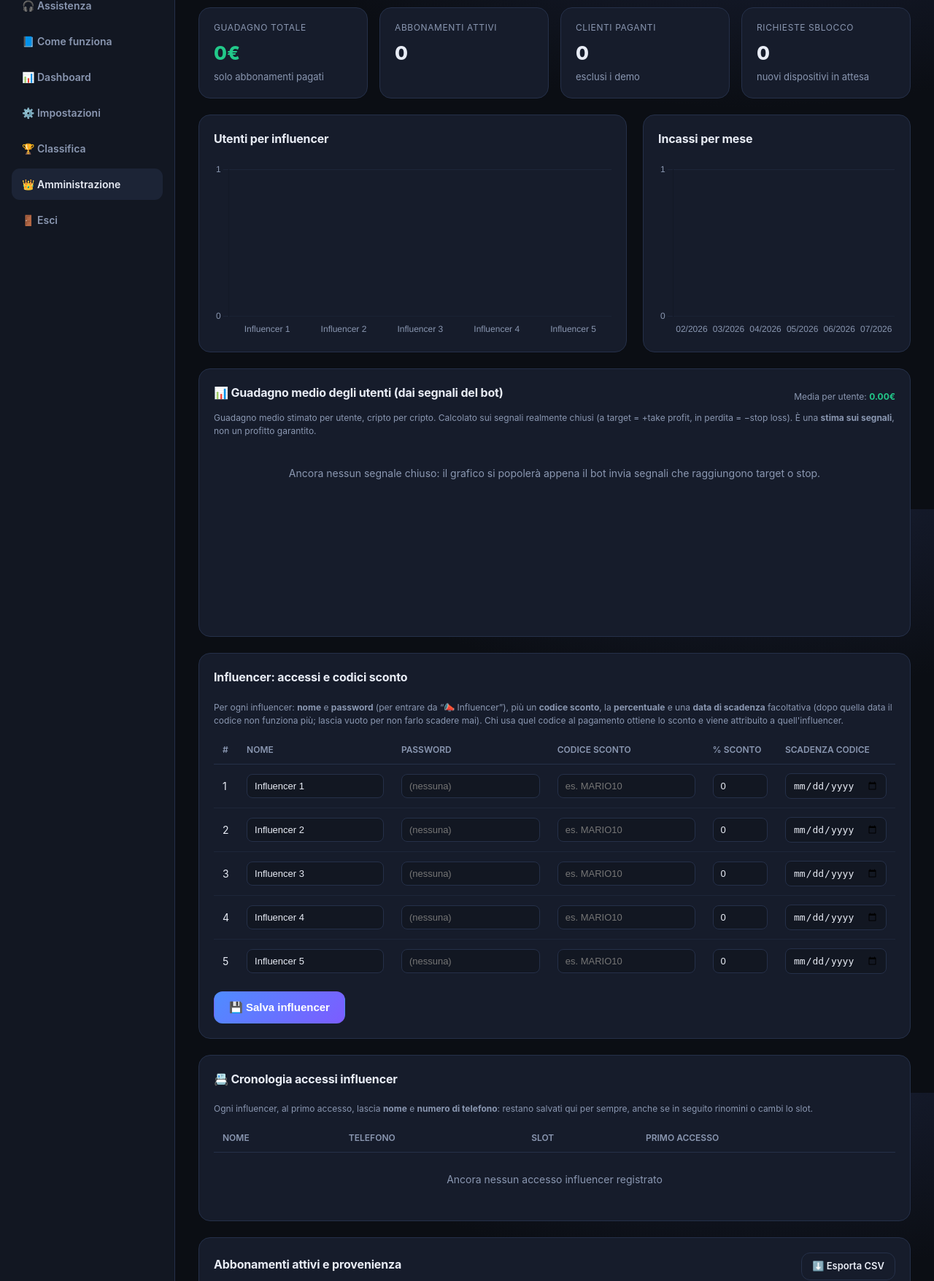
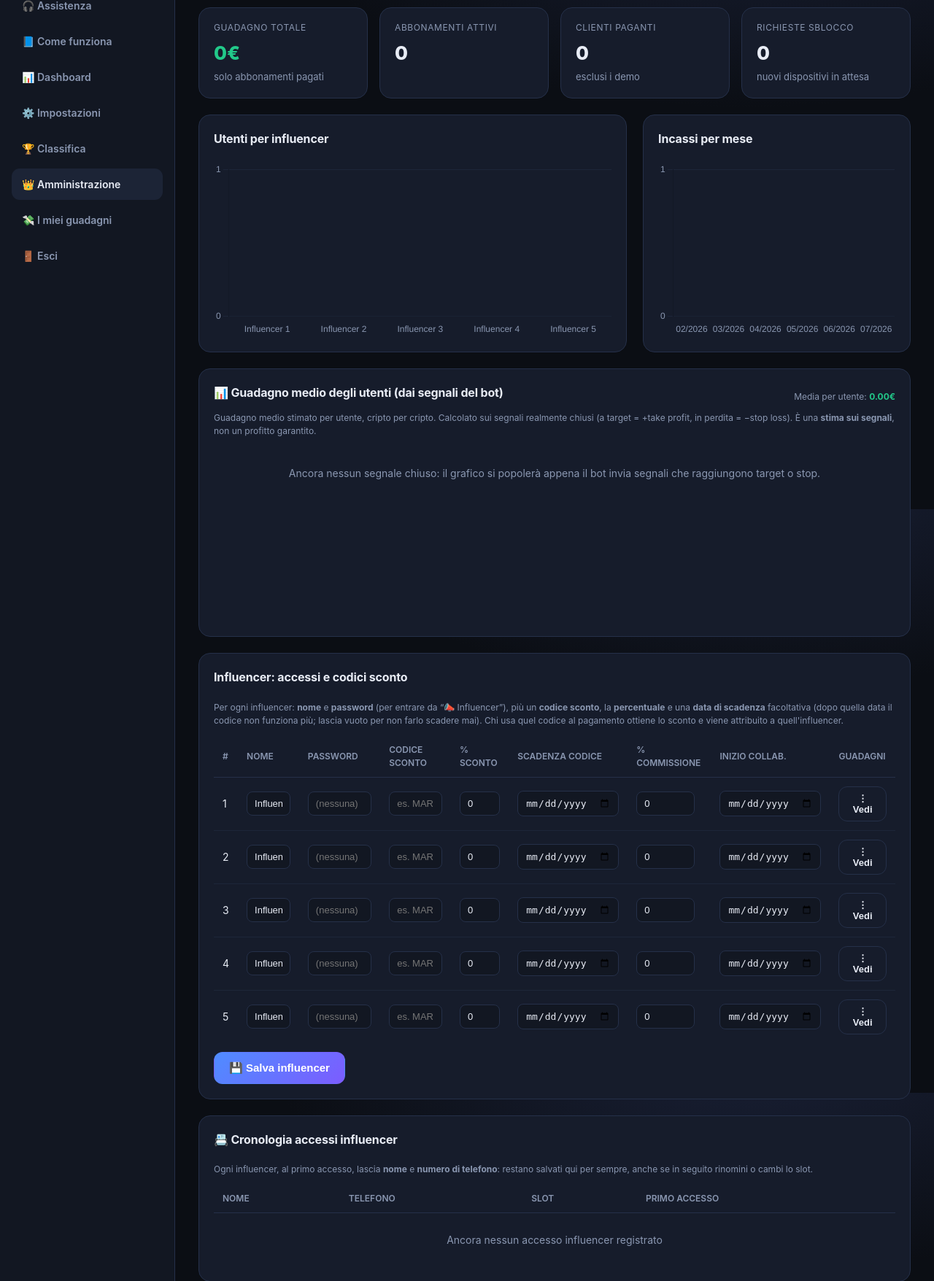
Before and after one commit to l13291221-cmyk/vcriptov, a Flask app: page /admin in a window 1280 px wide. Shown: the part 102-1858 px from the top of the page at 73% size. Run offline with Flask 3, Linux system fonts and the light colour scheme; the visitor is signed in with stand-in values (Sample User, id 1); data comes from the database, SQL or seed files in the repository; data that the repository does not hold is empty.

Commit message:
Sistema commissioni influencer: percentuale, calcolo mensile ricorrente e schermate guadagni
- Influencer: nuovi campi commission_pct e collab_start (colonne % commissione e inizio collaborazione nell'admin)
- influencer_payout(): calcola quanto devi pagargli QUESTO mese (la % su ogni abbonato ancora attivo arrivato da lui, ricorrente: se resta abbonato conta anche i mesi dopo; se disdice smette), piu stima totale, utenti del mese/totali e grafico per mese
- Annuale conta come price/12 al mese, Lifetime una volta sola nel mese d'iscrizione, utenti prima della data collaborazione esclusi
- Popup 'Guadagni' (⋮) per ogni influencer nella tabella admin, con numeri e grafico
- Pagina 'I miei guadagni' per l'influencer loggato (KPI + grafico), link in sidebar; slot salvato in sessione al login

Co-Authored-By: Claude Opus 4.8 <noreply@anthropic.com>
Claude-Session: https://claude.ai/code/session_019Kn51LXTvZbk11Mccjb1ys

```diff
--- a/app.py
+++ b/app.py
@@ -139,6 +139,8 @@ def ensure_schema():
                 "discount_code": "VARCHAR(60)",
                 "discount_pct": "FLOAT DEFAULT 0",
                 "discount_expires": "DATE",
+                "commission_pct": "FLOAT DEFAULT 0",
+                "collab_start": "DATE",
             }.items():
                 if col not in existing_i:
                     conn.execute(text(f"ALTER TABLE influencers ADD COLUMN {col} {ddl}"))
@@ -287,6 +289,96 @@ def log_admin(action: str, email: str | None = None, detail: str | None = None):
         db.session.commit()
     except Exception:
         db.session.rollback()
+
+
+def _monthly_value(plan_dict) -> float | None:
+    """Valore MENSILE di un piano per il calcolo commissioni. I piani annuali
+    valgono price/12 al mese; i Lifetime (pagamento unico) tornano None e vengono
+    contati una volta sola (nel mese d'iscrizione)."""
+    if not plan_dict:
+        return 0.0
+    if plan_dict.get("lifetime"):
+        return None
+    per_year = 12 if plan_dict.get("interval") == "year" else 1
+    return (plan_dict.get("price_eur") or 0) / per_year
+
+
+def influencer_payout(inf) -> dict:
+    """Calcola quanto il creatore deve all'influencer.
+
+    Ogni MESE, per ogni utente ancora abbonato e pagante arrivato da lui (dopo la
+    data d'inizio collaborazione), l'influencer prende la sua percentuale su quanto
+    l'utente paga quel mese. Se l'utente disdice, smette di contare."""
+    from collections import OrderedDict
+
+    pct = (inf.commission_pct or 0) / 100.0
+    start = inf.collab_start
+    now = datetime.utcnow()
+    cur_month = now.strftime("%Y-%m")
+
+    subs = [
+        s for s in License.query.filter_by(influencer_slot=inf.slot, paid=True).all()
+        if not s.email.endswith("@vcriptov.local")
+        and (not start or (s.created_at and s.created_at.date() >= start))
+    ]
+    active_now = [s for s in subs if s.active and not is_expired(s) and not s.banned]
+    users_month = [s for s in subs if s.created_at and s.created_at.strftime("%Y-%m") == cur_month]
+
+    # Da pagare QUESTO mese: la % su ogni abbonato attivo adesso.
+    owed_month = 0.0
+    for s in active_now:
+        p = get_plan(s.plan)
+        mv = _monthly_value(p)
+        if mv is None:  # Lifetime: conta solo nel mese in cui si è iscritto
+            if s.created_at and s.created_at.strftime("%Y-%m") == cur_month:
+                owed_month += (p.get("price_eur") or 0) * pct
+        else:
+            owed_month += mv * pct
+
+    # Stima TOTALE dall'inizio: mesi di abbonamento × valore mensile × %.
+    total = 0.0
+    for s in subs:
+        p = get_plan(s.plan)
+        mv = _monthly_value(p)
+        if not s.created_at:
+            continue
+        s_start = s.created_at.date()
+        if start and start > s_start:
+            s_start = start
+        if mv is None:
+            total += (p.get("price_eur") or 0) * pct
+        else:
+            end = now.date()
+            if s.expires_at and s.expires_at.date() < end:
+                end = s.expires_at.date()
+            months = (end.year - s_start.year) * 12 + (end.month - s_start.month) + 1
+            total += max(0, months) * mv * pct
+
+    # Grafico: utenti portati per mese (ultimi 6 mesi).
+    by_month = OrderedDict()
+    today = now.replace(day=1)
+    for k in range(5, -1, -1):
+        y = today.year + (today.month - 1 - k) // 12
+        m = (today.month - 1 - k) % 12 + 1
+        by_month[f"{m:02d}/{y}"] = 0
+    for s in subs:
+        if s.created_at:
+            lbl = s.created_at.strftime("%m/%Y")
+            if lbl in by_month:
+                by_month[lbl] += 1
+
+    return {
+        "name": inf.name,
+        "slot": inf.slot,
+        "pct": inf.commission_pct or 0,
+        "collab_start": start.strftime("%d/%m/%Y") if start else None,
+        "users_month": len(users_month),
+        "users_active": len(active_now),
+        "users_total": len(subs),
+        "owed_month": round(owed_month, 2),
+        "owed_total": round(total, 2),
+        "by_month": dict(by_month),
+    }
 
 
 def login_required(view):
@@ -367,6 +459,7 @@ def register_routes(app: Flask):
         return {
             "now": datetime.utcnow(), "plans": PLANS, "asset_v": ASSET_VERSION,
             "is_admin": session.get("is_admin", False),
+            "is_influencer": session.get("is_influencer", False),
             "lang": lang,
             "t": lambda key: translate(lang, key),
         }
@@ -908,6 +1001,7 @@ def register_routes(app: Flask):
                 session.clear()
                 session["license_id"] = lic.id
                 session["is_influencer"] = True
+                session["influencer_slot"] = match.slot
                 flash(f"Benvenuto/a {match.name}! Accesso anteprima attivo.", "success")
                 return clear_logout(redirect(url_for("dashboard")))
             flash("Nome o password non validi.", "error")
@@ -923,9 +1017,13 @@ def register_routes(app: Flask):
         inf_access = [
             {"slot": i.slot, "name": i.name, "password": decrypt(i.password_enc),
              "code": i.discount_code or "", "pct": i.discount_pct or 0,
-             "expires": i.discount_expires.strftime("%Y-%m-%d") if i.discount_expires else ""}
+             "expires": i.discount_expires.strftime("%Y-%m-%d") if i.discount_expires else "",
+             "commission": i.commission_pct or 0,
+             "collab": i.collab_start.strftime("%Y-%m-%d") if i.collab_start else ""}
             for i in inf_objs
         ]
+        # Dati commissioni per il popup ⋮ di ogni influencer.
+        inf_payouts = {i.slot: influencer_payout(i) for i in inf_objs}
         # Escludo gli account di servizio (creatore + anteprime influencer).
         subs = (
             License.query.filter(
@@ -1072,6 +1170,7 @@ def register_routes(app: Flask):
             influencer_history=InfluencerAccess.query.order_by(
                 InfluencerAccess.created_at.desc()).all(),
             admin_log=AdminLog.query.order_by(AdminLog.created_at.desc()).limit(50).all(),
+            inf_payouts=inf_payouts,
         )
 
     @app.route("/admin/save-influencers", methods=["POST"])
@@ -1101,6 +1200,18 @@ def register_routes(app: Flask):
                     pass
             else:
                 inf.discount_expires = None  # campo vuoto = il codice non scade
+            try:
+                inf.commission_pct = max(0.0, min(float(request.form.get(f"commission_{slot}", 0) or 0), 100.0))
+            except (ValueError, TypeError):
+                pass
+            collab_raw = (request.form.get(f"collab_{slot}") or "").strip()
+            if collab_raw:
+                try:
+                    inf.collab_start = datetime.strptime(collab_raw, "%Y-%m-%d").date()
+                except ValueError:
+                    pass
+            else:
+                inf.collab_start = None
         db.session.commit()
         flash("Influencer aggiornati (nomi, password, codici sconto).", "success")
         return redirect(url_for("admin"))
@@ -1590,6 +1701,24 @@ def register_routes(app: Flask):
             license=current_license(),
         )
 
+    @app.route("/i-guadagni")
+    @login_required
+    def influencer_earnings():
+        """Schermata guadagni per l'influencer loggato: quanto ha guadagnato questo
+        mese, in totale, quanti utenti ha portato e il grafico mese per mese."""
+        if not session.get("is_influencer"):
+            return redirect(url_for("dashboard"))
+        slot = session.get("influencer_slot")
+        inf = db.session.get(Influencer, slot) if slot else None
+        if not inf:
+            return redirect(url_for("dashboard"))
+        return render_template(
+            "influencer_earnings.html",
+            payout=influencer_payout(inf),
+            plan=get_plan("lifetime"),
+            license=current_license(),
+        )
+
     @app.errorhandler(404)
     def not_found(e):
         # Pagina inesistente → riporta al paywall (prima pagina del sito).
--- a/models.py
+++ b/models.py
@@ -156,6 +156,8 @@ class Influencer(db.Model):
     discount_code = db.Column(db.String(60), nullable=True)   # codice sconto dell'influencer
     discount_pct = db.Column(db.Float, default=0.0)          # % di sconto del codice
     discount_expires = db.Column(db.Date, nullable=True)     # scadenza del codice (vuoto = non scade)
+    commission_pct = db.Column(db.Float, default=0.0)        # % che il creatore deve pagare all'influencer
+    collab_start = db.Column(db.Date, nullable=True)         # data d'inizio della collaborazione
 
 
 class Signal(db.Model):
--- a/templates/_sidebar.html
+++ b/templates/_sidebar.html
@@ -21,6 +21,11 @@
       {{ t('nav_admin') }}
     </a>
     {% endif %}
+    {% if is_influencer %}
+    <a href="{{ url_for('influencer_earnings') }}" class="nav-link {% if request.endpoint == 'influencer_earnings' %}active{% endif %}">
+      💸 I miei guadagni
+    </a>
+    {% endif %}
     <a href="{{ url_for('logout') }}" class="nav-link">{{ t('nav_logout') }}</a>
     <div class="side-foot">
       <span class="lang-switch" style="margin-bottom:8px;">
--- a/templates/admin.html
+++ b/templates/admin.html
@@ -75,7 +75,7 @@
       <form method="POST" action="{{ url_for('save_influencers') }}">
         <div style="overflow-x:auto;">
           <table>
-            <thead><tr><th>#</th><th>Nome</th><th>Password</th><th>Codice sconto</th><th>% sconto</th><th>Scadenza codice</th></tr></thead>
+            <thead><tr><th>#</th><th>Nome</th><th>Password</th><th>Codice sconto</th><th>% sconto</th><th>Scadenza codice</th><th>% commissione</th><th>Inizio collab.</th><th>Guadagni</th></tr></thead>
             <tbody>
               {% for i in inf_access %}
               <tr>
@@ -83,8 +83,11 @@
                 <td><input type="text" name="name_{{ i.slot }}" value="{{ i.name }}" class="adm-in" /></td>
                 <td><input type="text" name="password_{{ i.slot }}" value="{{ i.password }}" placeholder="(nessuna)" class="adm-in" /></td>
                 <td><input type="text" name="code_{{ i.slot }}" value="{{ i.code }}" placeholder="es. MARIO10" class="adm-in" /></td>
-                <td><input type="number" name="pct_{{ i.slot }}" value="{{ i.pct }}" min="0" max="100" step="1" class="adm-in" style="max-width:90px;" /></td>
-                <td><input type="date" name="expires_{{ i.slot }}" value="{{ i.expires }}" class="adm-in" style="max-width:160px;" title="Vuoto = il codice non scade" /></td>
+                <td><input type="number" name="pct_{{ i.slot }}" value="{{ i.pct }}" min="0" max="100" step="1" class="adm-in" style="max-width:80px;" /></td>
+                <td><input type="date" name="expires_{{ i.slot }}" value="{{ i.expires }}" class="adm-in" style="max-width:150px;" title="Vuoto = il codice non scade" /></td>
+                <td><input type="number" name="commission_{{ i.slot }}" value="{{ i.commission }}" min="0" max="100" step="1" class="adm-in" style="max-width:80px;" title="% degli abbonamenti da pagare all'influencer" /></td>
+                <td><input type="date" name="collab_{{ i.slot }}" value="{{ i.collab }}" class="adm-in" style="max-width:150px;" title="Data inizio collaborazione" /></td>
+                <td><button type="button" class="btn btn-ghost btn-sm" onclick="openPayout({{ i.slot }})" title="Vedi quanto gli devi">⋮ Vedi</button></td>
               </tr>
               {% endfor %}
             </tbody>
@@ -226,6 +229,18 @@
         <div id="dBody"></div>
       </div>
     </div>
+
+    <!-- Popup guadagni influencer -->
+    <div id="payoutModal" class="modal-backdrop" style="display:none;" onclick="closePayout(event)">
+      <div class="modal-card" onclick="event.stopPropagation()">
+        <div class="panel-head">
+          <h2 id="pTitle">Guadagni influencer</h2>
+          <button type="button" class="btn btn-ghost btn-sm" onclick="closePayout()">✕</button>
+        </div>
+        <div id="pBody"></div>
+        <div class="chart-box" style="height:200px;margin-top:10px;"><canvas id="payoutChart"></canvas></div>
+      </div>
+    </div>
   </main>
 </div>
 {% endblock %}
@@ -296,6 +311,34 @@
   }
   function closeDetail(e) { document.getElementById("detailModal").style.display = "none"; }
 
+  // Guadagni influencer (popup ⋮)
+  const PAYOUTS = {{ inf_payouts|tojson }};
+  let payoutChart = null;
+  function openPayout(slot) {
+    const d = PAYOUTS[slot];
+    if (!d) return;
+    document.getElementById("pTitle").textContent = "Guadagni · " + d.name;
+    const e2 = (n) => n.toFixed(2) + "€";
+    document.getElementById("pBody").innerHTML = `
+      <div class="community-row"><span>💰 Da pagargli QUESTO mese</span><b class="pos">${e2(d.owed_month)}</b></div>
+      <div class="community-row"><span>Totale stimato dall'inizio</span><b>${e2(d.owed_total)}</b></div>
+      <div class="community-row community-sub"><span>Percentuale concordata</span><b>${d.pct}%</b></div>
+      <div class="community-row community-sub"><span>Inizio collaborazione</span><b>${d.collab_start || "—"}</b></div>
+      <div class="community-row"><span>Utenti attivi ora (che rendono)</span><b>${d.users_active}</b></div>
+      <div class="community-row community-sub"><span>Portati questo mese</span><b>${d.users_month}</b></div>
+      <div class="community-row community-sub"><span>Portati in totale</span><b>${d.users_total}</b></div>
+      <p class="hint" style="margin-top:10px;">Stima basata sugli abbonati attivi arrivati da lui. Se un utente disdice, smette di contare.</p>`;
+    const labels = Object.keys(d.by_month), vals = Object.values(d.by_month);
+    if (payoutChart) payoutChart.destroy();
+    payoutChart = new Chart(document.getElementById("payoutChart"), {
+      type: "bar",
+      data: { labels, datasets: [{ data: vals, backgroundColor: "#4f8cff", borderRadius: 6 }] },
+      options: barOpts,
+    });
+    document.getElementById("payoutModal").style.display = "flex";
+  }
+  function closePayout(e) { document.getElementById("payoutModal").style.display = "none"; }
+
   // Ricerca + filtro nella tabella utenti
   let activeFilter = "all";
   function setFilter(btn) {
```
Also changed, not shown: templates/influencer_earnings.html (added, +72 -0 lines).
